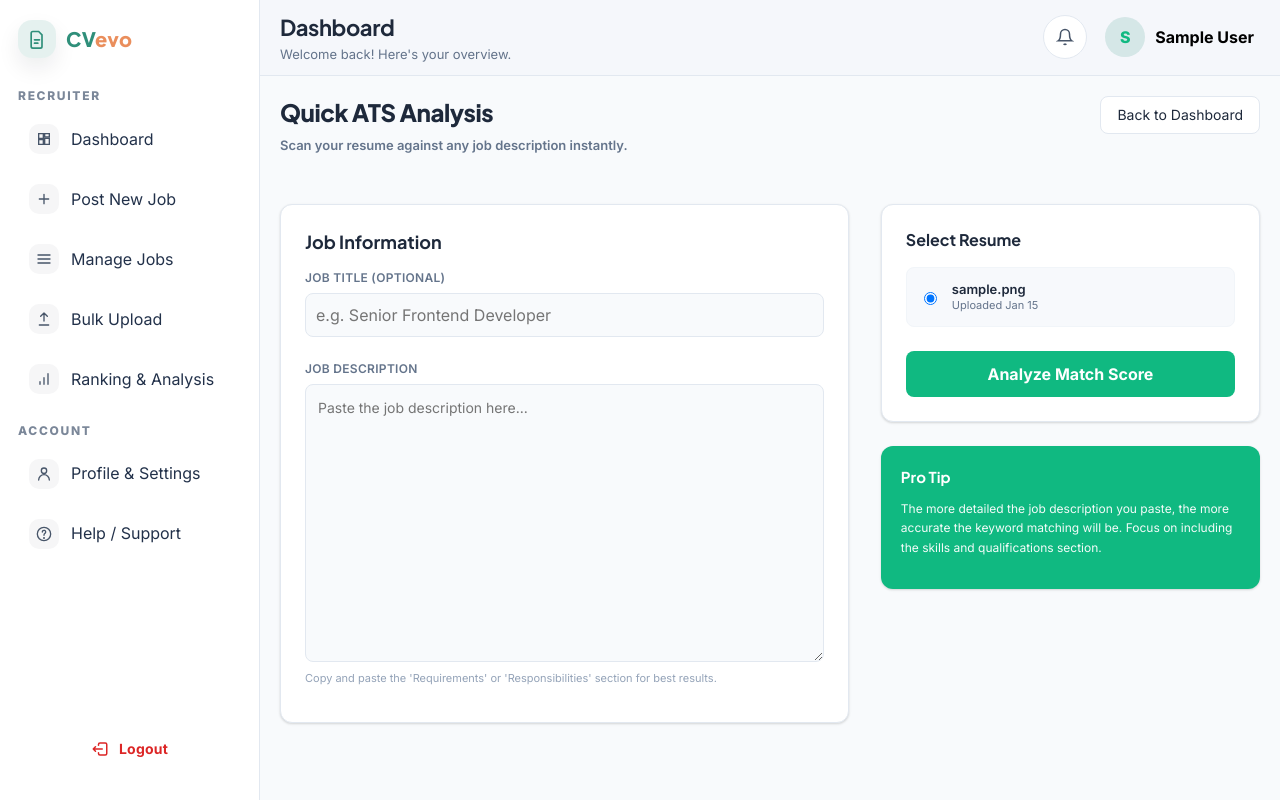
After one commit to Sirson39/CVevo, a Django app: page /analysis/quick-analysis/ in a window 1280 px wide. The commit adds this page. Run offline with Django 5.2, Linux system fonts and the light colour scheme; a user stored in the database is signed in; tables that the repository leaves empty hold one stand-in row (values such as "Sample post").

Commit message:
Update jobseeker quick analysis section

```diff
--- a/core/models.py
+++ b/core/models.py
@@ -42,6 +42,7 @@ class User(AbstractUser):
 class JobseekerProfile(models.Model):
     user = models.OneToOneField(User, on_delete=models.CASCADE, related_name="jobseeker_profile")
     full_name = models.CharField(max_length=120)
+    email = models.EmailField(max_length=255, blank=True)
     phone = models.CharField(max_length=20, blank=True)
     location = models.CharField(max_length=120, blank=True)
     linkedin = models.URLField(blank=True)
@@ -148,7 +149,8 @@ class ParsedResumeData(models.Model):
 
 class ATSResult(models.Model):
     resume = models.ForeignKey(Resume, on_delete=models.CASCADE, related_name="ats_results")
-    job_post = models.ForeignKey(JobPost, on_delete=models.CASCADE, related_name="ats_results")
+    job_post = models.ForeignKey(JobPost, on_delete=models.CASCADE, related_name="ats_results", null=True, blank=True)
+    custom_job_title = models.CharField(max_length=255, blank=True, help_text="Used for quick scans without a formal job post")
     score = models.FloatField()
     feedback = models.TextField()
     matched_keywords = models.TextField(blank=True)
--- a/core/urls.py
+++ b/core/urls.py
@@ -30,6 +30,7 @@ urlpatterns = [
     path("analysis/results/",     views.analysis_results,            name="analysis_results"),
     path("analysis/delete/<int:pk>/", views.delete_analysis_result, name="delete_analysis_result"),
     path("analysis/analyze/<int:resume_id>/", views.analyze_resume, name="analyze_resume"),
+    path("analysis/quick-analysis/", views.quick_analysis, name="quick_analysis"),
     path("resume/builder/",       views.resume_builder,              name="resume_builder"),
     path("resume/builder/education/add/", views.add_education, name="add_education"),
     path("resume/builder/education/delete/<int:pk>/", views.delete_education, name="delete_education"),
--- a/core/views.py
+++ b/core/views.py
@@ -339,6 +339,7 @@ def resume_builder(request):
     if request.method == "POST":
         # Handle profile info (Contact / Summary)
         profile.full_name = request.POST.get("full_name", profile.full_name)
+        profile.email = request.POST.get("email", profile.email)
         profile.phone = request.POST.get("phone", profile.phone)
         profile.location = request.POST.get("location", profile.location)
         profile.linkedin = request.POST.get("linkedin", profile.linkedin)
@@ -497,6 +498,55 @@ def analyze_resume(request, resume_id):
         "job_posts": job_posts
     })
 
+
+@jobseeker_required
+def quick_analysis(request):
+    resumes = Resume.objects.filter(jobseeker=request.user.jobseeker_profile).order_by('-uploaded_at')
+
+    if request.method == "POST":
+        resume_id = request.POST.get("resume_id")
+        job_title = request.POST.get("job_title", "Quick Scan Position")
+        job_description = request.POST.get("job_description")
+
+        if not resume_id or not job_description:
+            messages.error(request, "Please select a resume and provide a job description.")
+            return redirect("quick_analysis")
+
+        resume = get_object_or_404(Resume, pk=resume_id, jobseeker=request.user.jobseeker_profile)
+
+        # 1. Get Resume Text
+        resume_text = ""
+        if resume.file.name.endswith(".pdf"):
+            resume_text = extract_text_from_pdf(resume.file.path)
+        elif resume.file.name.endswith(".docx"):
+            resume_text = extract_text_from_docx(resume.file.path)
+
+        if not resume_text:
+            messages.error(request, "Could not extract text from the selected resume.")
+            return redirect("quick_analysis")
+
+        # 2. Run ATS Analysis — returns (score, matched, missing, feedback)
+        score, matched, missing, feedback = calculate_ats_score(resume_text, job_description)
+
+        # 3. Save Result
+        ats_result = ATSResult.objects.create(
+            resume=resume,
+            job_post=None,  # Null for quick analysis
+            custom_job_title=job_title,
+            score=score,
+            feedback=feedback,
+            matched_keywords=", ".join(matched),
+            missing_keywords=", ".join(missing)
+        )
+
+        # 4. Save score to resume for history
+        resume.latest_score = score
+        resume.save()
+
+        messages.success(request, f"Analysis complete! Match score: {round(score)}%")
+        return redirect("analysis_results")
+
+    return render(request, "pages/quick_analysis.html", {"resumes": resumes})
 
 @jobseeker_required
 def analysis_results(request):
--- a/cvevo/templates/pages/jobseeker_dashboard.html
+++ b/cvevo/templates/pages/jobseeker_dashboard.html
@@ -120,8 +120,7 @@
 
       <div class="divider" style="height: 1px; background: #f1f5f9; margin: 16px 0;"></div>
 
-      <button class="btn btn-primary wide" disabled style="width: 100%; padding: 10px; border-radius: 8px; background: #10b981; color: #fff; font-weight: 600; border: none; opacity: 0.8;">Start New Scan</button>
-      <p class="muted" style="text-align:center; font-size: 11px; margin-top: 1rem; color: #94a3b8;">Feature coming soon in Sprint 4</p>
+      <a href="{% url 'quick_analysis' %}" class="btn btn-primary wide" style="display: block; width: 100%; padding: 10px; border-radius: 8px; background: #10b981; color: #fff; font-weight: 600; border: none; text-align: center; text-decoration: none;">Start New Scan</a>
     </article>
 
     <!-- Quick Links -->
--- /dev/null
+++ b/cvevo/templates/pages/quick_analysis.html
@@ -0,0 +1,82 @@
+{% extends "base_app.html" %}
+{% load static %}
+{% block title %}Quick Analysis • CVevo{% endblock %}
+
+{% block content %}
+<div class="ru-page">
+  <div class="ru-head" style="margin-bottom: 2rem;">
+    <div>
+      <h1 class="ru-title" style="font-size: 24px;">Quick ATS Analysis</h1>
+      <p class="ru-sub" style="font-size: 13px; color: #64748b;">Scan your resume against any job description instantly.</p>
+    </div>
+    <div class="actions-row">
+      <a class="btn btn-ghost" href="{% url 'jobseeker_dashboard' %}" style="padding: 8px 16px; font-size: 14px; border-radius: 8px;">Back to Dashboard</a>
+    </div>
+  </div>
+
+  <form method="POST">
+    {% csrf_token %}
+    <div class="grid grid-2" style="gap: 2rem; align-items: start; grid-template-columns: 1.2fr 0.8fr;">
+
+      <!-- Left: Job Description Entry -->
+      <div class="card pad-lg" style="padding: 24px; border-radius: 12px; border: 1px solid #e2e8f0;">
+        <h3 style="margin: 0 0 1rem 0; font-size: 18px; font-weight: 700;">Job Information</h3>
+
+        <div class="stack" style="gap: 1.5rem;">
+          <div class="rb-field">
+            <span>Job Title (Optional)</span>
+            <input type="text" name="job_title" placeholder="e.g. Senior Frontend Developer" style="width: 100%; padding: 10px; border: 1px solid #e2e8f0; border-radius: 8px;">
+          </div>
+
+          <div class="rb-field">
+            <span>Job Description</span>
+            <textarea name="job_description" rows="12" required placeholder="Paste the job description here..." style="width: 100%; padding: 12px; border: 1px solid #e2e8f0; border-radius: 8px; font-family: inherit; font-size: 14px; line-height: 1.5;"></textarea>
+            <p class="muted" style="font-size: 11px; margin-top: 4px; color: #94a3b8;">Copy and paste the 'Requirements' or 'Responsibilities' section for best results.</p>
+          </div>
+        </div>
+      </div>
+
+      <!-- Right: Resume Selection -->
+      <div class="stack" style="gap: 1.5rem;">
+        <div class="card pad-lg" style="padding: 24px; border-radius: 12px; border: 1px solid #e2e8f0;">
+          <h3 style="margin: 0 0 1rem 0; font-size: 16px; font-weight: 700;">Select Resume</h3>
+
+          <div class="stack" style="gap: 12px;">
+            {% for resume in resumes %}
+            <label class="list-item" style="display: flex; align-items: center; gap: 12px; padding: 12px; border: 1px solid #f1f5f9; border-radius: 8px; cursor: pointer; transition: background 0.2s;">
+              <input type="radio" name="resume_id" value="{{ resume.id }}" {% if forloop.first %}checked{% endif %}>
+              <div style="flex: 1;">
+                <div style="font-weight: 600; font-size: 13px; color: #1e293b;">{{ resume.filename }}</div>
+                <div style="font-size: 11px; color: #64748b;">Uploaded {{ resume.uploaded_at|date:"M d" }}</div>
+              </div>
+            </label>
+            {% empty %}
+            <div class="muted" style="padding: 1rem; text-align: center; font-size: 13px;">
+              No resumes found. <a href="{% url 'resume_upload' %}" style="color: #10b981; font-weight: 600;">Upload one</a> first.
+            </div>
+            {% endfor %}
+          </div>
+
+          <button type="submit" class="btn btn-primary wide" style="margin-top: 1.5rem; width: 100%; padding: 12px; background: #10b981; color: white; border-radius: 8px; font-weight: 700; border: none; cursor: pointer;" {% if not resumes %}disabled{% endif %}>
+            Analyze Match Score
+          </button>
+        </div>
+
+        <div class="card pad-lg" style="background: #10b981; color: white; border: none; border-radius: 12px; padding: 20px;">
+          <h3 style="color: white; margin: 0 0 0.5rem 0; font-size: 15px;">Pro Tip</h3>
+          <p style="font-size: 12px; line-height: 1.6; opacity: 0.95;">
+            The more detailed the job description you paste, the more accurate the keyword matching will be. Focus on including the skills and qualifications section.
+          </p>
+        </div>
+      </div>
+
+    </div>
+  </form>
+</div>
+
+<style>
+  .list-item:hover { background: #f8fafc; }
+  .list-item input:checked + div { color: #10b981; }
+  .rb-field span { display: block; font-weight: 600; font-size: 12px; color: #64748b; margin-bottom: 6px; text-transform: uppercase; letter-spacing: 0.025em; }
+</style>
+{% endblock %}
--- a/cvevo/templates/pages/resume_builder.html
+++ b/cvevo/templates/pages/resume_builder.html
@@ -115,7 +115,7 @@
           </label>
           <label class="rb-field">
             <span>Email</span>
-            <input type="email" value="{{ user.email }}" disabled>
+            <input type="email" name="email" value="{{ user.jobseeker_profile.email|default:user.email }}">
           </label>
           <label class="rb-field">
             <span>Phone</span>
--- a/cvevo/templates/partials/topbar.html
+++ b/cvevo/templates/partials/topbar.html
@@ -46,8 +46,8 @@
     </div>
 
     <button class="user">
-      <span class="avatar">{{ user.email|slice:":1"|upper }}</span>
-      <span class="user-name">{{ user.jobseeker_profile.full_name|default:user.email|slice:":15" }}</span>
+      <span class="avatar">{{ user.full_name|default:user.email|slice:":1"|upper }}</span>
+      <span class="user-name">{{ user.full_name|default:user.email|slice:":15" }}</span>
     </button>
   </div>
 </header>
```
Also changed, not shown: core/signals.py (+3 -4 lines), cvevo/templates/pages/analysis_results.html (+6 -1 lines), ai_nlp/analyzer.py (line endings or trailing spaces), ai_nlp/extractor.py (line endings or trailing spaces), ai_nlp/parser.py (line endings or trailing spaces), ai_nlp/pipeline.py (line endings or trailing spaces), core/migrations/0001_initial.py, core/migrations/0002_jobpost_structured_fields.py (added), core/migrations/0003_alter_user_managers.py (added), core/utils.py (line endings or trailing spaces), cvevo/settings.py (line endings or trailing spaces), cvevo/templates/pages/hr_candidate_detail.html (line endings or trailing spaces), cvevo/templates/pages/hr_create_job.html (line endings or trailing spaces).
